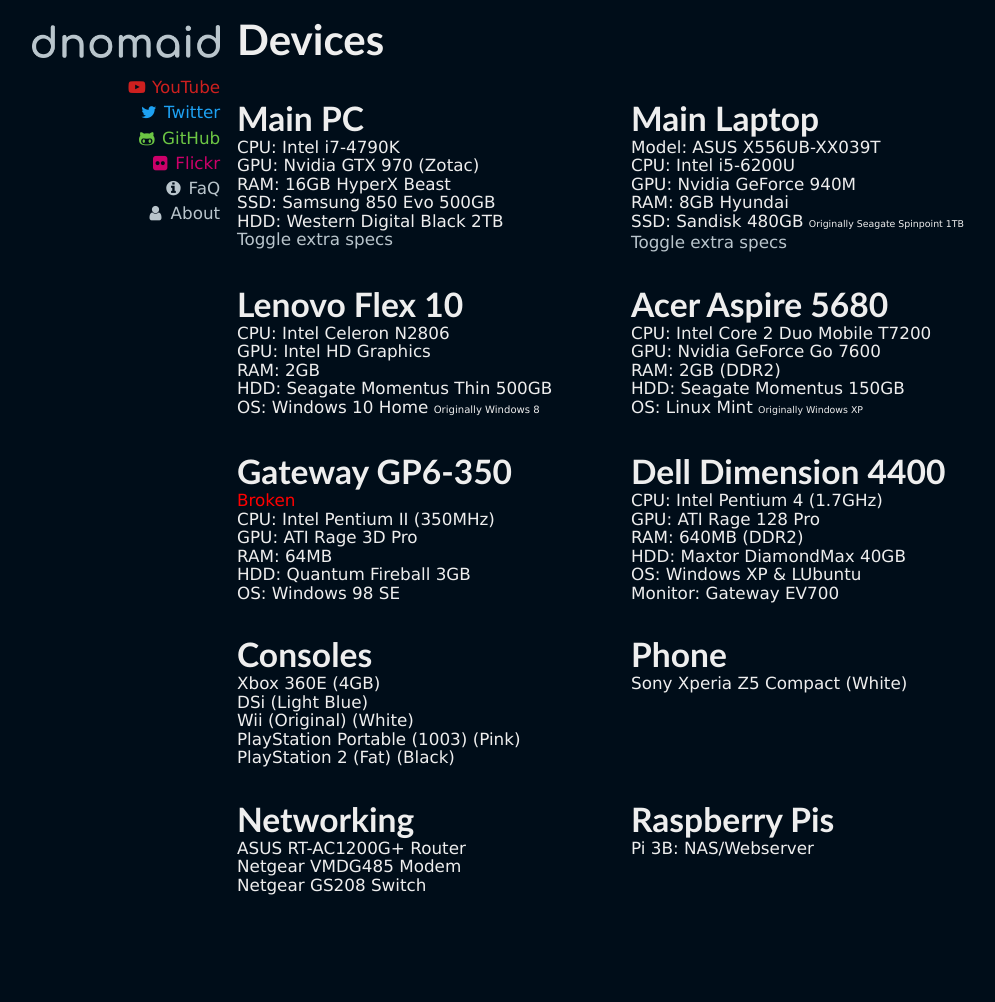
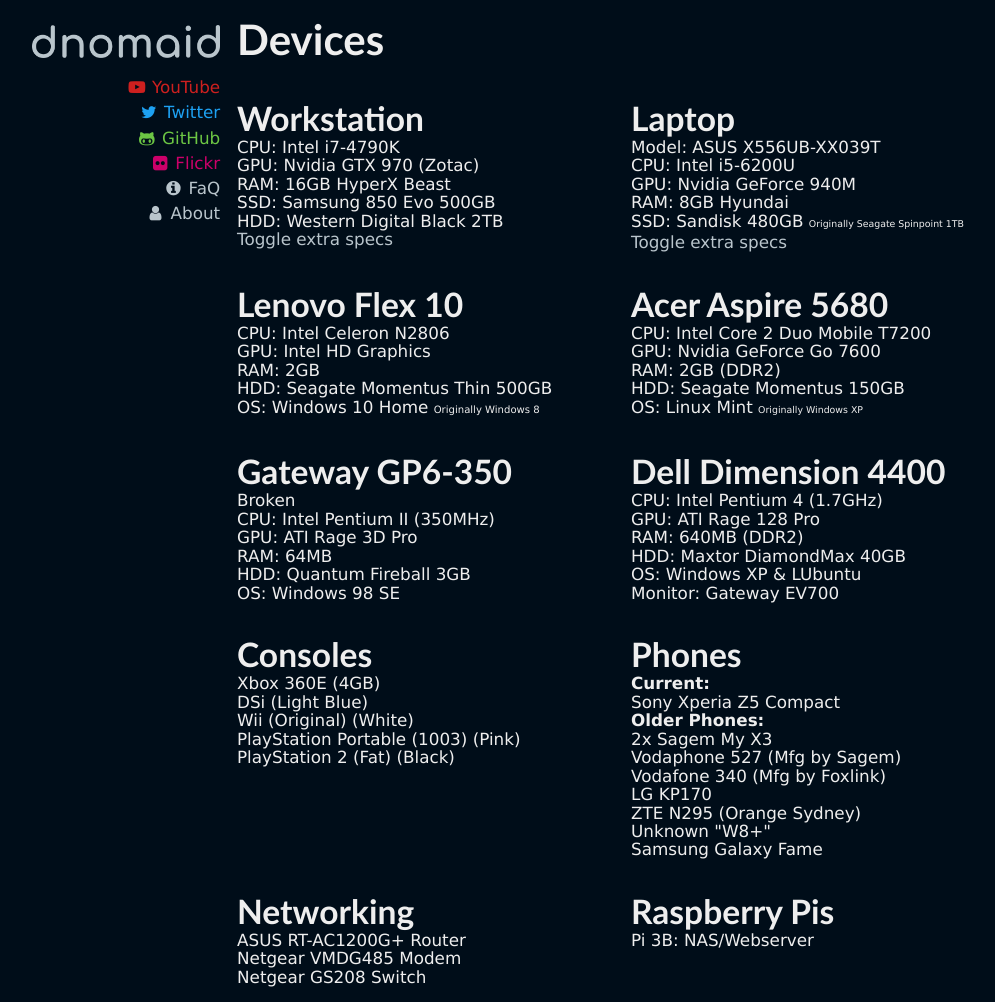
Before and after one commit to tomfishemoji/tomfishemoji.github.io, a Jekyll site: the page built from devices.html, in a window 1280 px wide. Shown: the whole page, without its empty margins (151-1146 px from the left). Built offline with Jekyll 4.4.1, drawn with Linux system fonts in a browser that asks for light colours; before the commit the page ends 910 px from its top, so only the background shows below that.

```diff
--- a/devices.html
+++ b/devices.html
@@ -9,7 +9,7 @@
 
   <div class="row">
             <div class="col">
-                <h3>Main PC</h3>
+                <h3>Workstation</h3>
                 <p>CPU: Intel i7-4790K</p>
                 <p>GPU: Nvidia GTX 970 (Zotac)</p>
                 <p>RAM: 16GB HyperX Beast</p>
@@ -31,7 +31,7 @@
                 </div>
             </div>
             <div class="col">
-                <h3>Main Laptop</h3>
+                <h3>Laptop</h3>
                 <p>Model: ASUS X556UB-XX039T</p>
                 <p>CPU: Intel i5-6200U</p>
                 <p>GPU: Nvidia GeForce 940M</p>
@@ -67,7 +67,7 @@
         <div class="row">
             <div class="col">
                 <h3>Gateway GP6-350</h3>
-                <p style="color: red;">Broken</p>
+                <p style="color: '#590000';">Broken</p>
                 <p>CPU: Intel Pentium II (350MHz)</p>
                 <p>GPU: ATI Rage 3D Pro</p>
                 <p>RAM: 64MB</p>
@@ -97,8 +97,17 @@
                 <p>PlayStation 2 (Fat) (Black)</p>
             </div>
             <div class="col">
-                <h3>Phone</h3>
-                <p>Sony Xperia Z5 Compact (White)</p>
+                <h3>Phones</h3>
+                <p><b>Current:</b></p>
+                <p>Sony Xperia Z5 Compact</p>
+                <p><b>Older Phones:</b></p>
+                <p>2x Sagem My X3</p>
+                <p>Vodaphone 527 (Mfg by Sagem)</p>
+                <p>Vodafone 340 (Mfg by Foxlink)</p>
+                <p>LG KP170</p>
+                <p>ZTE N295 (Orange Sydney)</p>
+                <p>Unknown "W8+"</p>
+                <p>Samsung Galaxy Fame</p>
             </div>
 
         </div>
```
